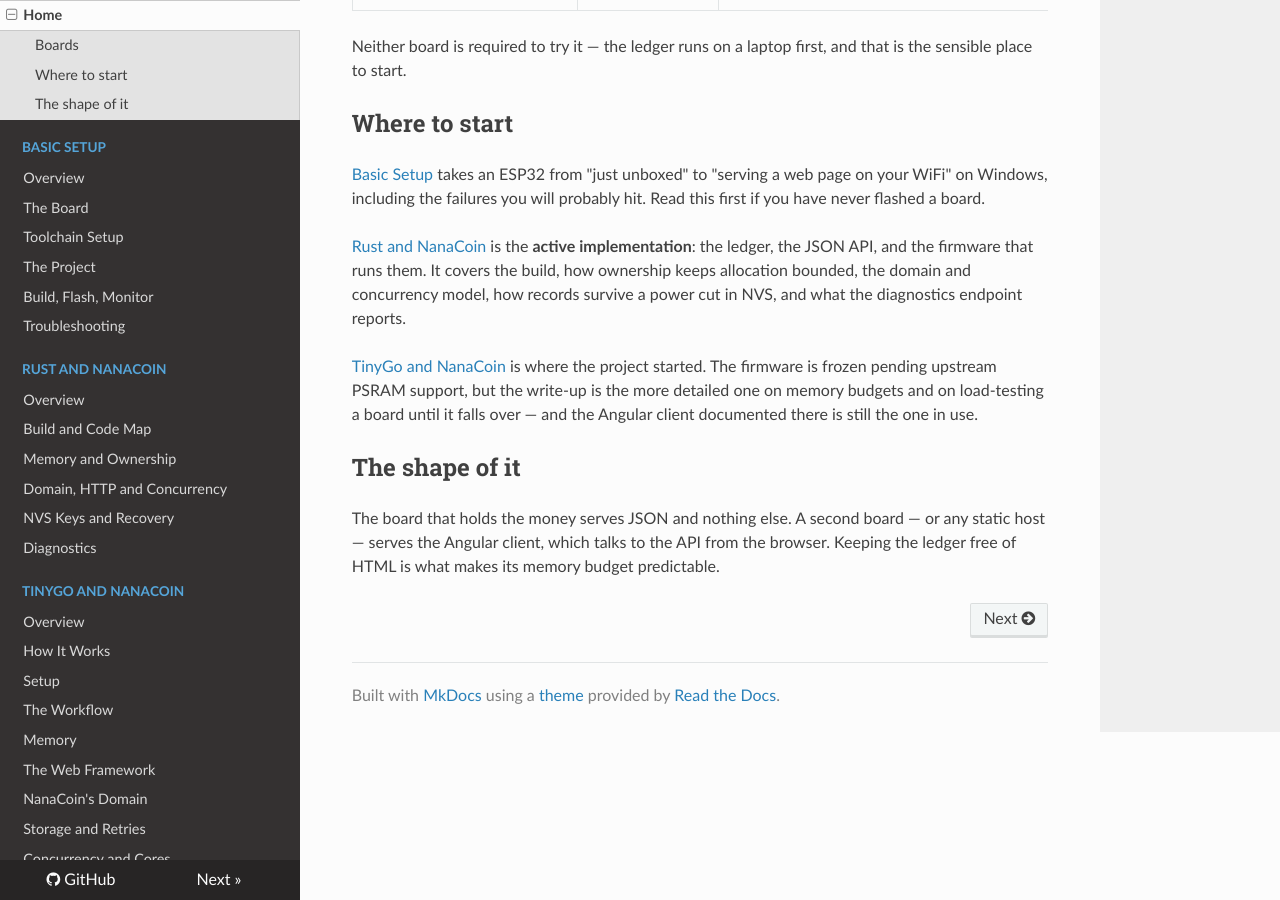
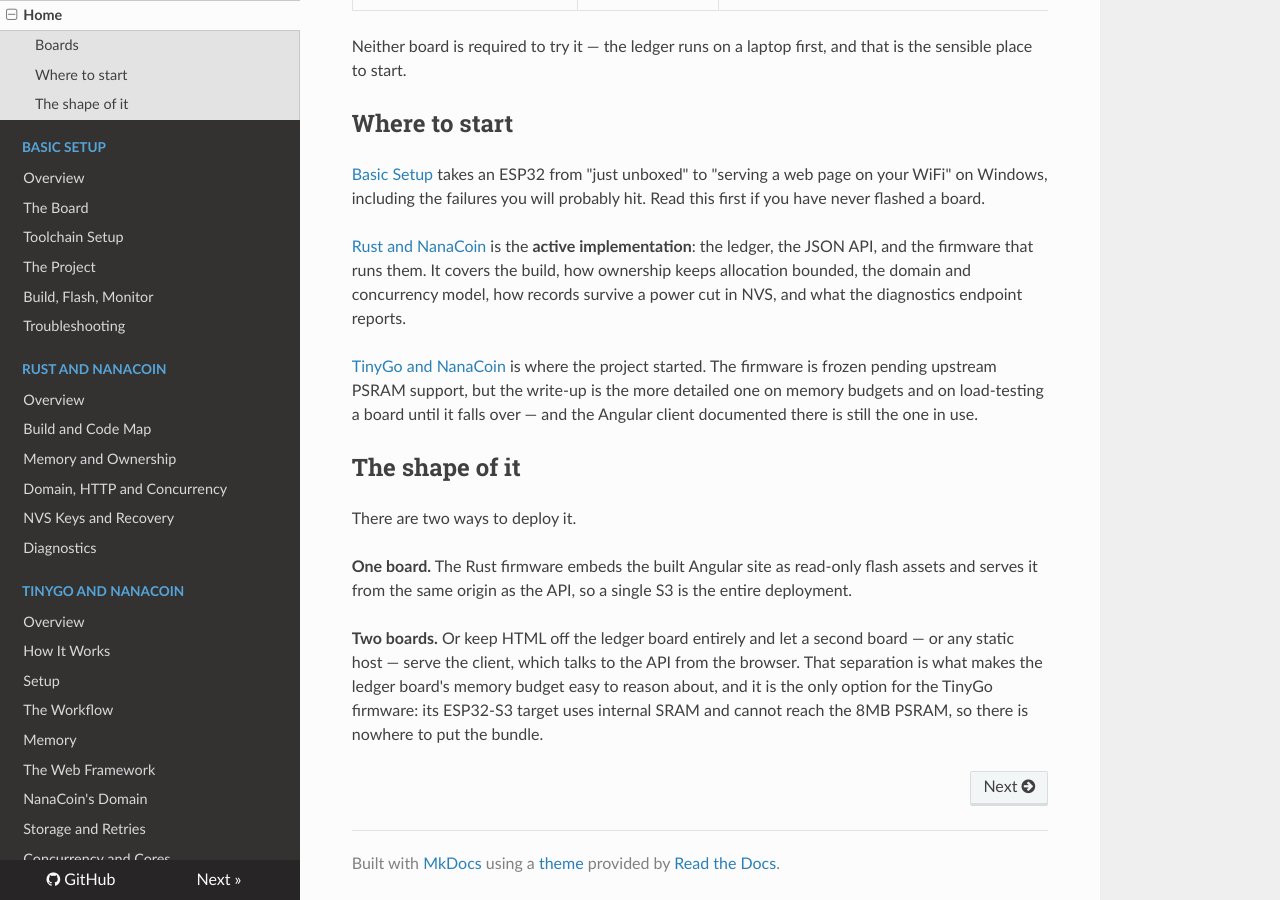
Before and after one commit to matthewdeanmartin/nanacoin, an MkDocs documentation site: the page built from docs/index.md, in a window 1280 px wide and 900 px high, scrolled down 527 px. Built offline with MkDocs 1.6.1, drawn with Linux system fonts in a browser that asks for light colours; nearby versions of some CDN libraries.

Commit message:
fixed: pages:

```diff
--- a/docs/index.md
+++ b/docs/index.md
@@ -38,7 +38,15 @@ and the Angular client documented there is still the one in use.
 
 ## The shape of it
 
-The board that holds the money serves JSON and nothing else. A second board —
-or any static host — serves the Angular client, which talks to the API from the
-browser. Keeping the ledger free of HTML is what makes its memory budget
-predictable.
+There are two ways to deploy it.
+
+**One board.** The Rust firmware embeds the built Angular site as read-only
+flash assets and serves it from the same origin as the API, so a single S3 is
+the entire deployment.
+
+**Two boards.** Or keep HTML off the ledger board entirely and let a second
+board — or any static host — serve the client, which talks to the API from the
+browser. That separation is what makes the ledger board's memory budget easy to
+reason about, and it is the only option for the TinyGo firmware: its ESP32-S3
+target uses internal SRAM and cannot reach the 8MB PSRAM, so there is nowhere
+to put the bundle.
```
Also changed, not shown: README.md (+48 -8 lines), 2 other files.
